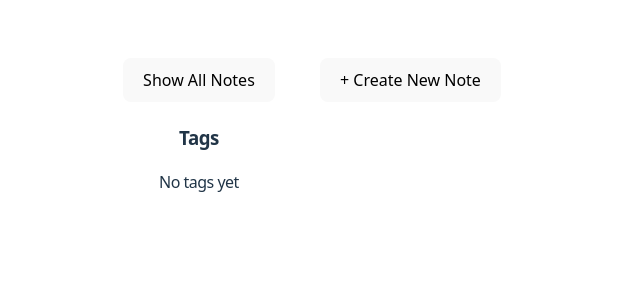
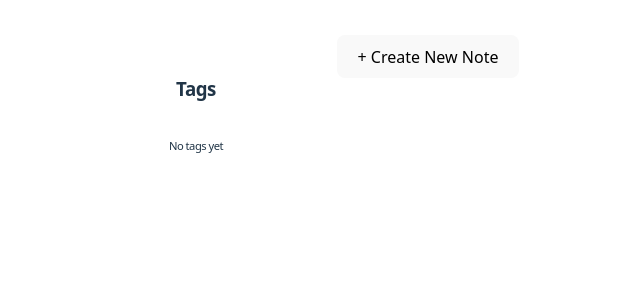
Before and after one commit to alifbink-ualberta/notetakingapp, a React (Vite) app: page / in a window 1280 px wide. Shown: the top 300 px of the page, without its empty margins (312-952 px from the left). Built offline with nearby package versions, Linux system fonts and the light colour scheme.

Commit message:
Cosmetic improvements to sidebar.

```diff
--- a/src/App.css
+++ b/src/App.css
@@ -5,6 +5,8 @@
   text-align: center;
   letter-spacing: -0.5px;
   transition: all 0.2s linear;
+  --background-color: #0E121B;
+  --btn-color: rgb(51, 92, 255)
 }
 
 .main-layout {
@@ -14,6 +16,16 @@
   align-items: flex-start;
   justify-content: center;
   flex-wrap: nowrap;
+}
+
+.sidebar {
+  display: flex;
+  flex-direction: column;
+  align-items: center;
+  justify-content: flex-start;
+  width: 200px;
+  min-width: 150px;
+  height: 100vh;
 }
 
 .tags {
@@ -40,25 +52,58 @@
   border: none;
   color: white;
   cursor: pointer;
-  font-size: 0.7em;
+  font-size: 1em;
 }
 
 .tag-btn:hover{
   background-color: none;
 }
 
-.tag-btn:hover{
-  background-color: none;
-}
-
-.tag-icon{
+.tag-icon {
   width: 12px;
   height: 12px;
   margin-right: 4px;
   vertical-align: middle;
   fill: white;
+  transition: fill 0.2s ease;
+}
+
+.tag-btn:hover .tag-icon,
+.active-tag .tag-icon,
+.clear-filter:hover .tag-icon {
+  fill: var(--btn-color);
+}
+
+.tags-list {
+  display: flex;
+  align-items: center;
+  flex-direction: column;
+  gap: 0.5rem;
+  flex-wrap: wrap;
+  justify-content: center;
+  margin-top: 1rem;
+  font-size: 0.7em;
+}
+
+#tags-title {
+  margin: 0.5rem;
+}
+
+.clear-filter{
+  display:flex;
+  align-items: center;
+  background: none;
+  border: none;
+  color: white;
+  cursor: pointer;
+  font-size: 0.7em;
+  margin-left: 1rem;
+}
+
+.clear-filter:hover {
   background-color: transparent;
 }
+
 
 .note{
   padding: 1rem;
@@ -102,7 +147,7 @@
   height: 80vh;
   overflow-y: scroll;
   text-align: left;
-  width: 100%;
+  width: 200px;
   box-shadow: 0;
 }
 
--- a/src/components/Sidebar.tsx
+++ b/src/components/Sidebar.tsx
@@ -1,5 +1,6 @@
 import { Note } from "./types";
 import TagIcon from "./icons/TagIcon";
+import HomeIcon from "./icons/HomeIcon";
 
 type SidebarProps = {
   notes: Note[];
@@ -15,7 +16,10 @@
   return (
     <aside className="sidebar">
 
-      <button className="clear-filter" onClick={onClearFilter}>Show All Notes</button>
+      <div className="show-all-tags">
+
+        <button className="clear-filter" onClick={onClearFilter}><HomeIcon size={16} color="white" className="tag-icon"/>Show All Notes</button>
+      </div>
 
       <h3 id="tags-title">Tags</h3>
 
--- /dev/null
+++ b/src/components/icons/HomeIcon.tsx
@@ -0,0 +1,32 @@
+import React from "react";
+
+type HomeIconProps = {
+  size?: number;
+  color?: string;
+  className?: string;
+};
+
+const HomeIcon: React.FC<HomeIconProps> = ({
+  size = 24,
+  color = "white",
+  className,
+}) => (
+  <svg
+    xmlns="http://www.w3.org/2000/svg"
+    width={size}
+    height={size}
+    viewBox="0 0 495.398 495.398"
+    fill={color}
+    className={className}
+  >
+    <path d="M487.083,225.514l-75.08-75.08V63.704c0-15.682-12.708-28.391-28.413-28.391c-15.669,0-28.377,12.709-28.377,28.391
+        v29.941L299.31,37.74c-27.639-27.624-75.694-27.575-103.27,0.05L8.312,225.514c-11.082,11.104-11.082,29.071,0,40.158
+        c11.087,11.101,29.089,11.101,40.172,0l187.71-187.729c6.115-6.083,16.893-6.083,22.976-0.018l187.742,187.747
+        c5.567,5.551,12.825,8.312,20.081,8.312c7.271,0,14.541-2.764,20.091-8.312C498.17,254.586,498.17,236.619,487.083,225.514z" />
+    <path d="M257.561,131.836c-5.454-5.451-14.285-5.451-19.723,0L72.712,296.913c-2.607,2.606-4.085,6.164-4.085,9.877v120.401
+        c0,28.253,22.908,51.16,51.16,51.16h81.754v-126.61h92.299v126.61h81.755c28.251,0,51.159-22.907,51.159-51.159V306.79
+        c0-3.713-1.465-7.271-4.085-9.877L257.561,131.836z" />
+  </svg>
+);
+
+export default HomeIcon;
```
Also changed, not shown: src/declarations.d.ts (deleted, +0 -8 lines), src/assets/icons8-home-page-96.png (deleted), src/assets/tag-icon.svg (deleted).
